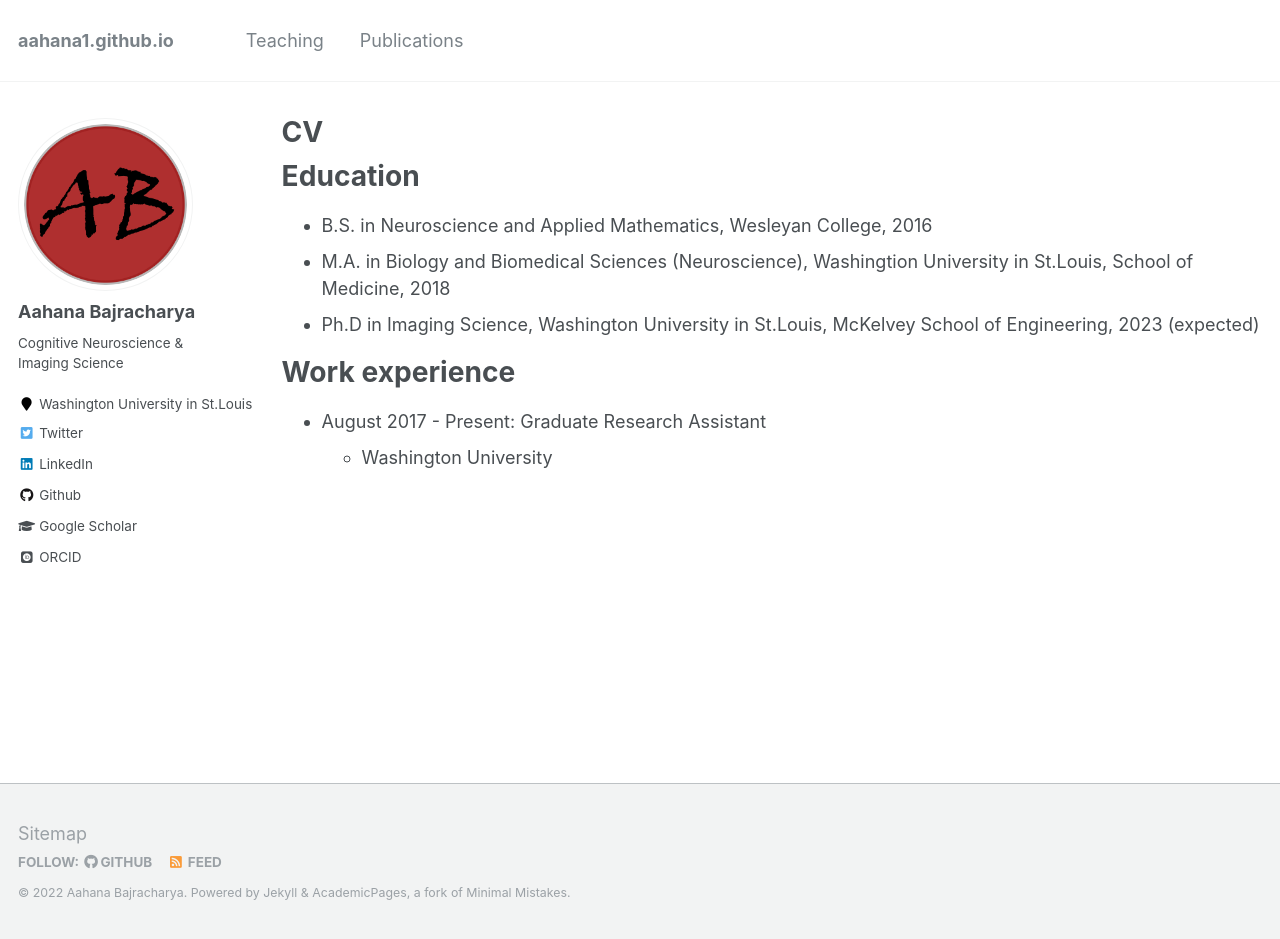
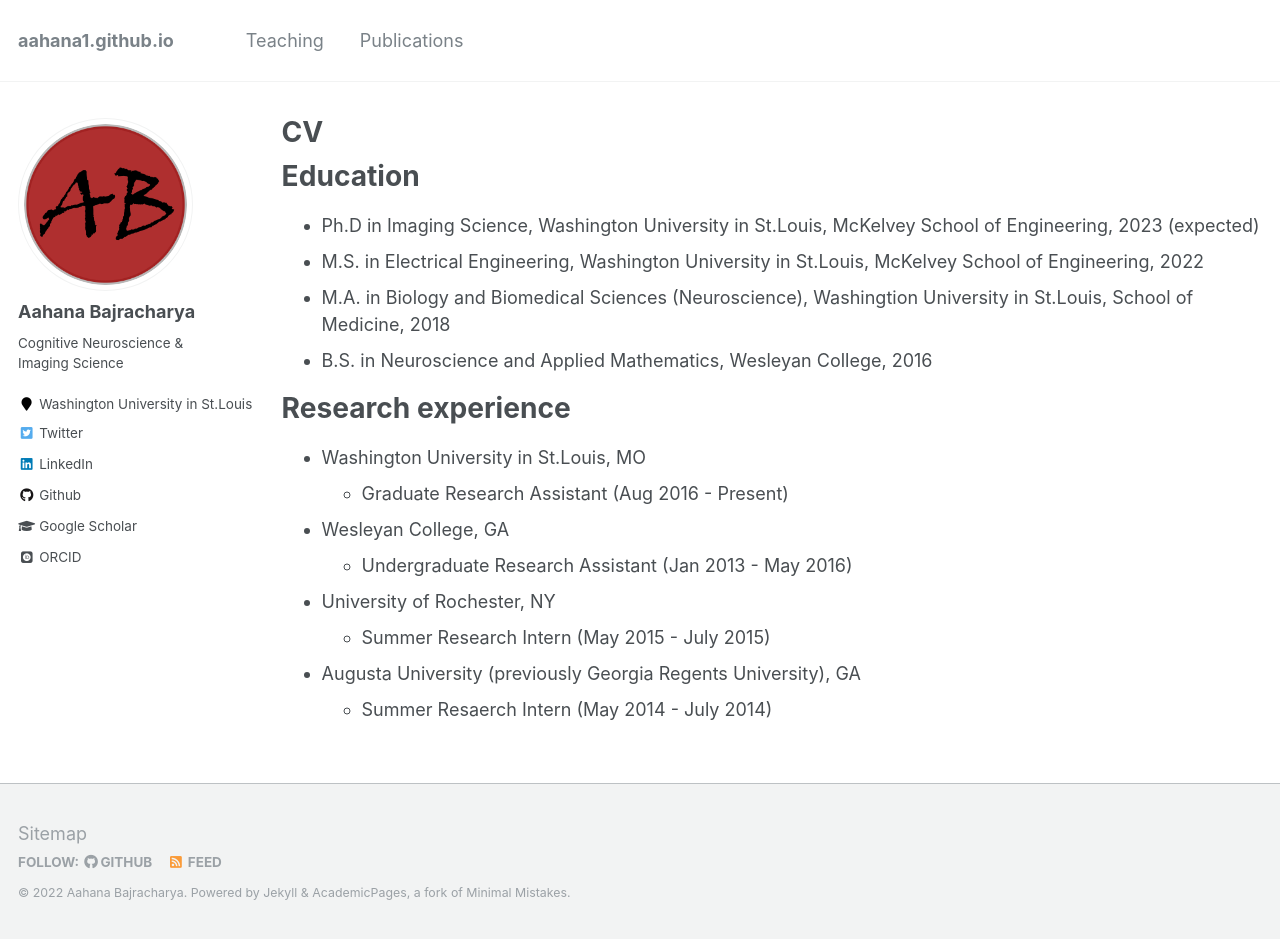
Before and after one commit to kritibhattarai23/kritibhattarai23.github.io, a Jekyll site: the page built from _pages/cv.md, in a window 1280 px wide and 939 px high. Built offline with Jekyll 4.4.1, drawn with Linux system fonts in a browser that asks for light colours; some web fonts are replaced.

Commit message:
Added info on CV

```diff
--- a/_pages/cv.md
+++ b/_pages/cv.md
@@ -11,14 +11,21 @@ redirect_from:
 
 Education
 ======
+* Ph.D in Imaging Science, Washington University in St.Louis, McKelvey School of Engineering, 2023 (expected)
+* M.S. in Electrical Engineering, Washington University in St.Louis, McKelvey School of Engineering, 2022
+* M.A. in Biology and Biomedical Sciences (Neuroscience), Washingtion University in St.Louis, School of Medicine, 2018
 * B.S. in Neuroscience and Applied Mathematics, Wesleyan College, 2016
-* M.A. in Biology and Biomedical Sciences (Neuroscience), Washingtion University in St.Louis, School of Medicine, 2018
-* Ph.D in Imaging Science, Washington University in St.Louis, McKelvey School of Engineering, 2023 (expected)
 
-Work experience
+Research experience
 ======
-* August 2017 - Present: Graduate Research Assistant
-  * Washington University
+* Washington University in St.Louis, MO
+  * Graduate Research Assistant (Aug 2016 - Present)
+* Wesleyan College, GA
+  * Undergraduate Research Assistant (Jan 2013 - May 2016)
+* University of Rochester, NY
+  * Summer Research Intern (May 2015 - July 2015)
+* Augusta University (previously Georgia Regents University), GA
+  * Summer Resaerch Intern (May 2014 - July 2014)
 
 <!--
   * Duties included: Tagging issues
```
